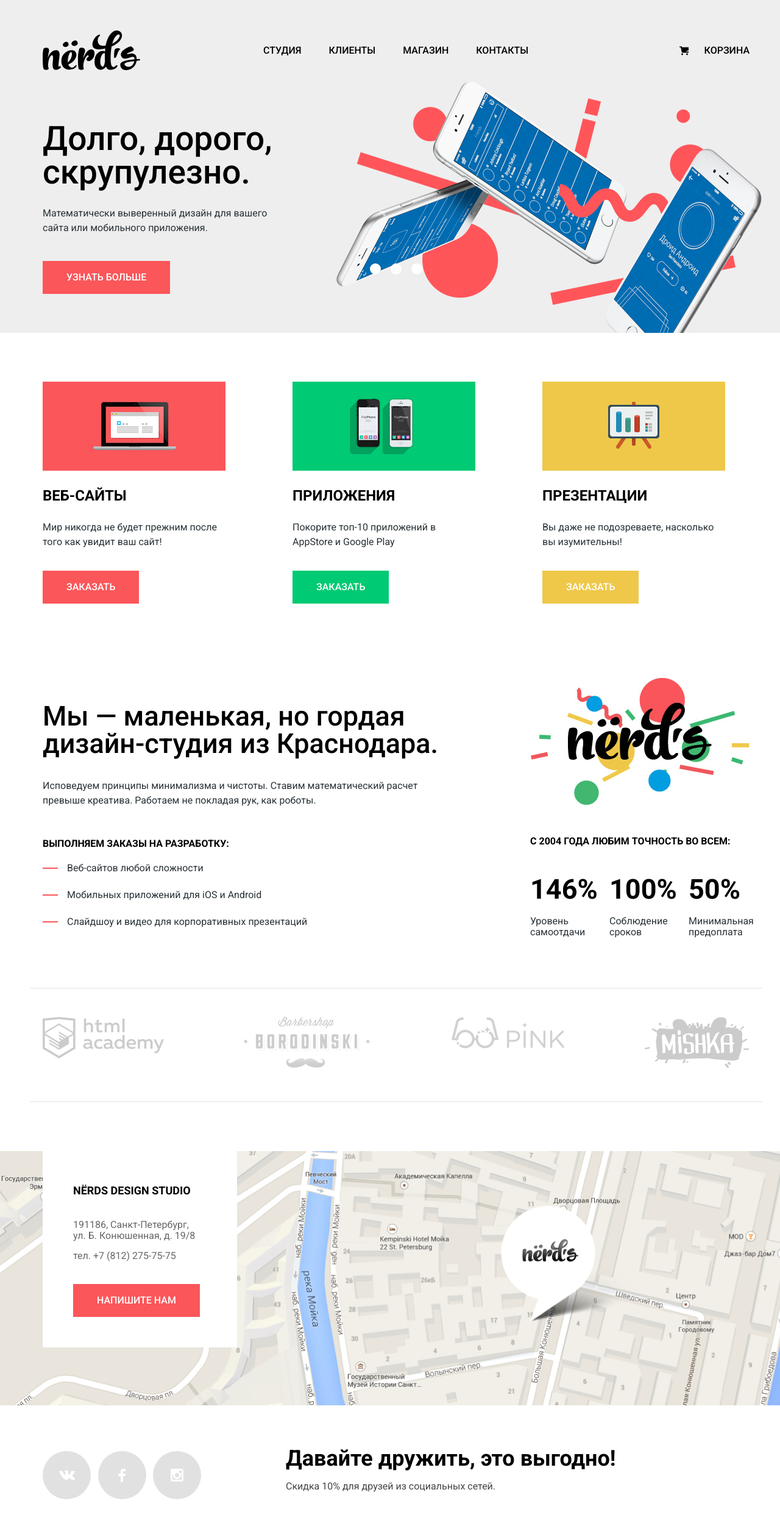
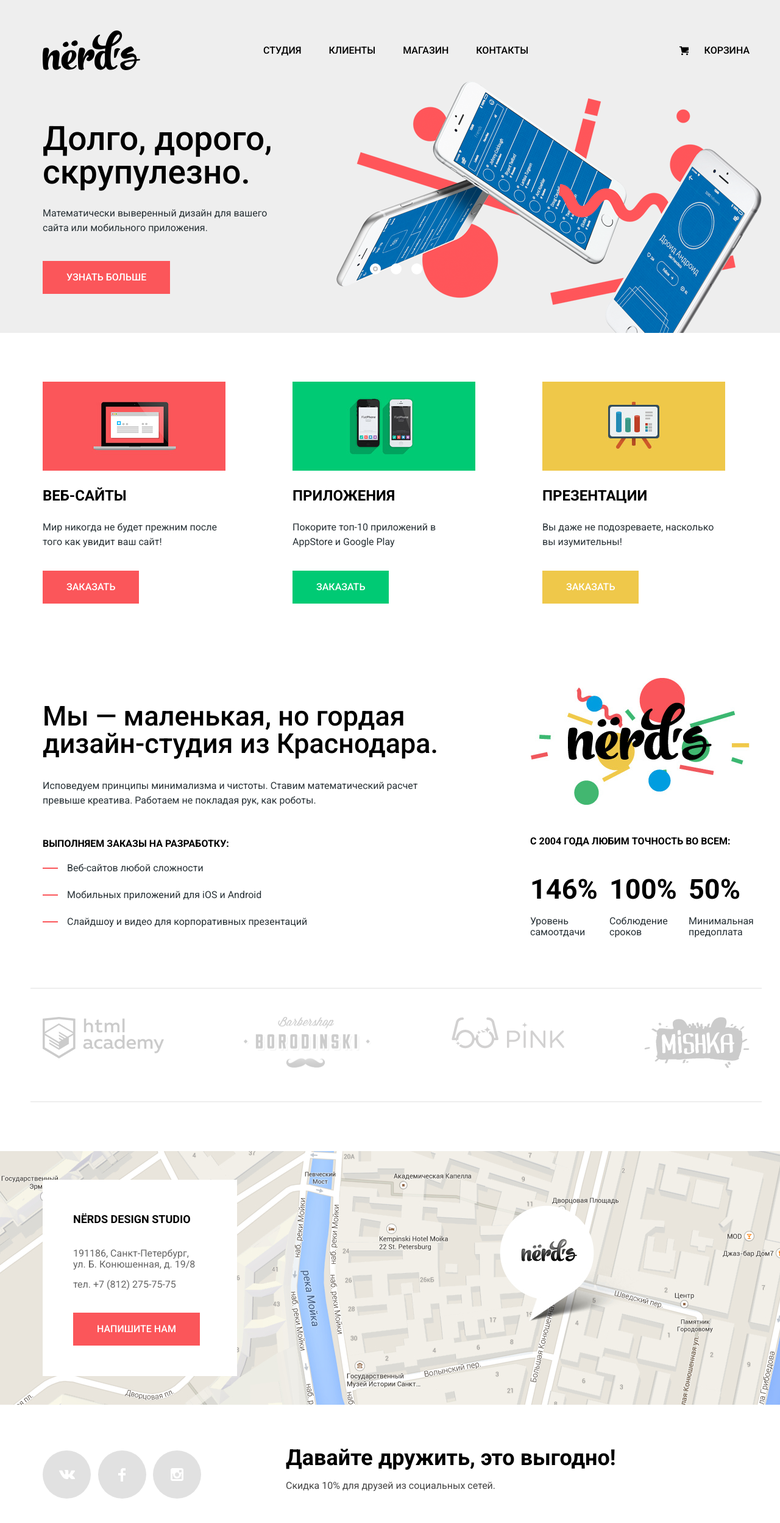
Before and after one commit to JuliaVn/july, a plain HTML site: page index.html in a window 1280 px wide. Shown: the top 2498 px of the page at 61% size. Drawn offline with Linux system fonts and the light colour scheme.

Commit message:
Update styles.css

```diff
--- a/css/styles.css
+++ b/css/styles.css
@@ -231,9 +231,21 @@ a {
 	display: none;
 }
 
-.radio-btn-1:checked ~ .slider-controls .slider-controls-item--1::before,
-.radio-btn-2:checked ~ .slider-controls .slider-controls-item--2::before,
-.radio-btn-3:checked ~ .slider-controls .slider-controls-item--3::before {
+.radio-btn-1:checked ~ .sliders .slider-1 {
+	display: block;
+}
+
+.radio-btn-2:checked ~ .sliders .slider-2 {
+	display: block;
+}
+
+.radio-btn-3:checked ~ .sliders .slider-3 {
+	display: block;
+}
+
+.radio-btn-1:checked ~ .slider-controls .slider-controls-item-1::before,
+.radio-btn-2:checked ~ .slider-controls .slider-controls-item-2::before,
+.radio-btn-3:checked ~ .slider-controls .slider-controls-item-3::before {
 	content: "";
     position: absolute;
     left: 50%;
@@ -245,18 +257,6 @@ a {
     background-color: inherit;
     border: 2px solid #c1c1c1;
     border-radius: 50%;
-}
-
-.radio-btn-1:checked ~ .sliders .slider-1 {
-	display: block;
-}
-
-.radio-btn-2:checked ~ .sliders .slider-2 {
-	display: block;
-}
-
-.radio-btn-3:checked ~ .sliders .slider-3 {
-	display: block;
 }
 
 .btn-slider {
@@ -631,8 +631,7 @@ a {
 .map-img {
 	display: block;
 	margin: 0 auto;
-	height: 417px;
-	position: relative;
+	height: 416px;
 }
 
 .contacts {
@@ -643,7 +642,13 @@ a {
 	box-sizing: border-box;
 	position: absolute;
 	z-index: 1;
+	top: 50%;
+    transform: translateY(-50%);
+}
 
+.map-main {
+	height: 416px;
+	position: relative;
 }
 
 .contacts b {
```
